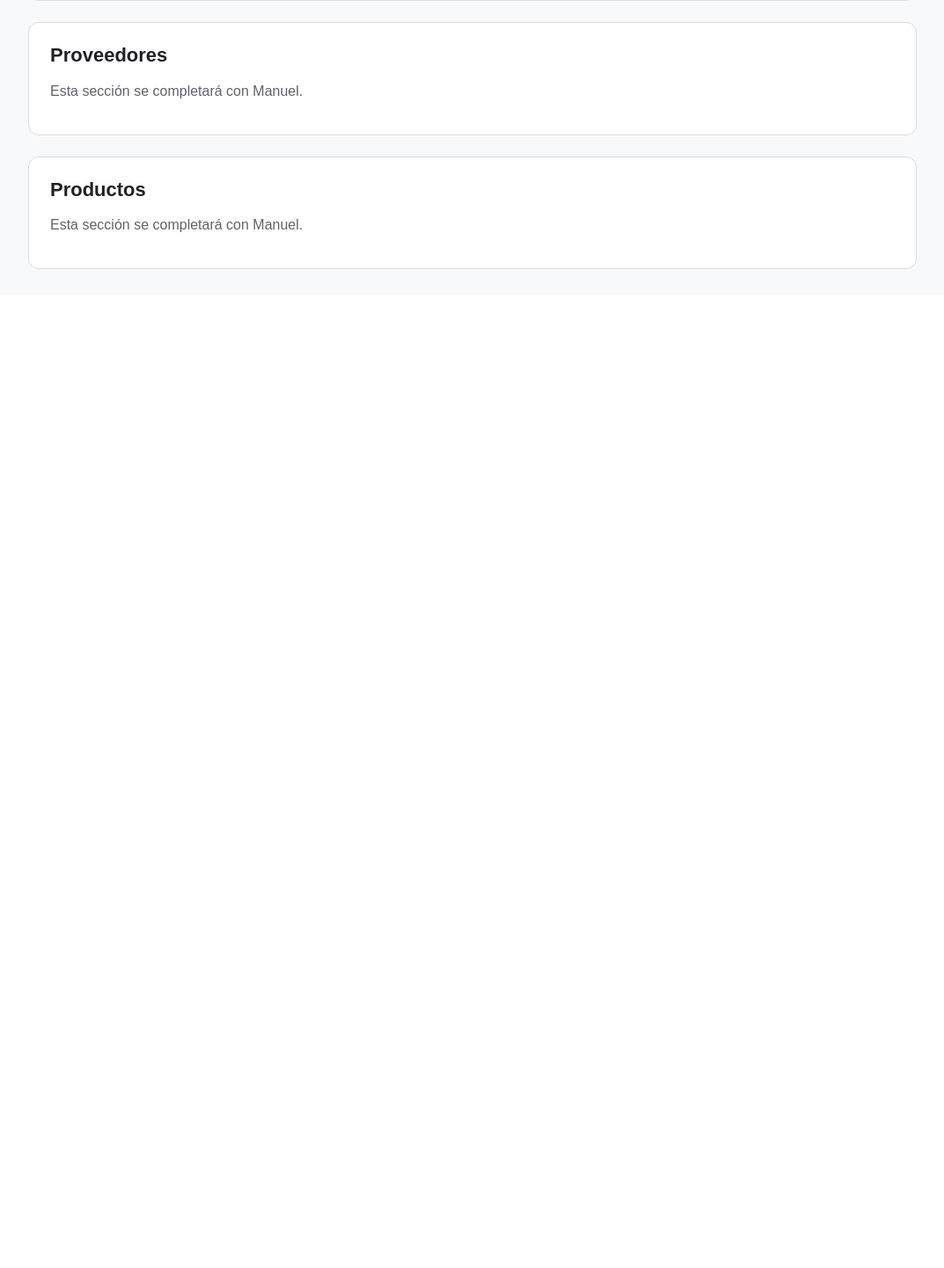
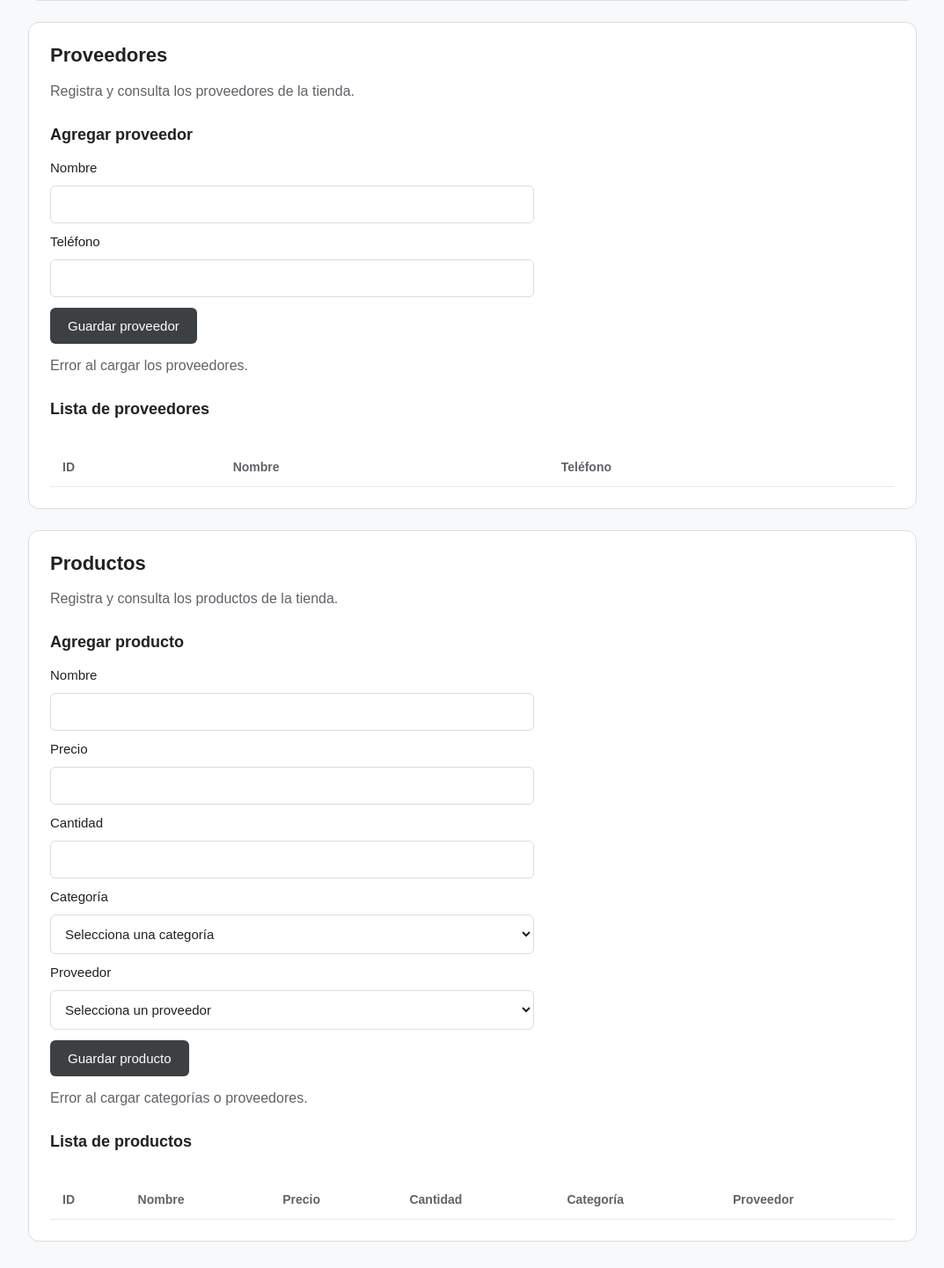
Before and after one commit to Michael5006/TiendaDjango, a Django app: page / in a window 1280 px wide. Shown: the part 825-2267 px from the top of the page at 88% size, without its empty margins (103-1176 px from the left). Before the commit the page ends 1131 px from the top, so only its background shows below. Run offline with Django 5.2, Linux system fonts and the light colour scheme; tables that the repository leaves empty hold one stand-in row (values such as "Sample post"); lists and menus that the app fills with data are empty.

Commit message:
Implementar frontend GET y POST de proveedores y productos

```diff
--- /dev/null
+++ b/static/js/productos.js
@@ -0,0 +1,140 @@
+
+async function cargarProductos() {
+    const tabla = document.getElementById('tabla-productos');
+    const mensaje = document.getElementById('mensaje-productos');
+
+    try {
+        const respuesta = await fetch('/api/productos/');
+
+        if (!respuesta.ok) {
+            throw new Error('Error al consultar productos');
+        }
+
+        const productos = await respuesta.json();
+
+        tabla.innerHTML = '';
+
+        if (productos.length === 0) {
+            const fila = tabla.insertRow();
+            const celda = fila.insertCell();
+
+            celda.colSpan = 6;
+            celda.textContent = 'No hay productos registrados.';
+            return;
+        }
+
+        productos.forEach(producto => {
+            const fila = tabla.insertRow();
+
+            fila.insertCell().textContent = producto.id;
+            fila.insertCell().textContent = producto.nombre;
+            fila.insertCell().textContent = producto.precio;
+            fila.insertCell().textContent = producto.cantidad;
+            fila.insertCell().textContent = producto.categoria;
+            fila.insertCell().textContent = producto.proveedor;
+        });
+
+    } catch (error) {
+        mensaje.textContent = 'Error al cargar los productos.';
+        console.error(error);
+    }
+}
+
+cargarProductos();
+
+
+async function cargarOpcionesProducto() {
+    const selectCategoria = document.getElementById('categoria-producto');
+    const selectProveedor = document.getElementById('proveedor-producto');
+    const mensaje = document.getElementById('mensaje-productos');
+
+    try {
+        // Consultar las categorías
+        const respuestaCategorias = await fetch('/api/categorias/');
+
+        if (!respuestaCategorias.ok) {
+            throw new Error('Error al consultar categorías');
+        }
+
+        const categorias = await respuestaCategorias.json();
+
+        categorias.forEach(categoria => {
+            const opcion = document.createElement('option');
+            opcion.value = categoria.id;
+            opcion.textContent = categoria.nombre;
+
+            selectCategoria.appendChild(opcion);
+        });
+
+        // Consultar los proveedores
+        const respuestaProveedores = await fetch('/api/proveedores/');
+
+        if (!respuestaProveedores.ok) {
+            throw new Error('Error al consultar proveedores');
+        }
+
+        const proveedores = await respuestaProveedores.json();
+
+        proveedores.forEach(proveedor => {
+            const opcion = document.createElement('option');
+            opcion.value = proveedor.id;
+            opcion.textContent = proveedor.nombre;
+
+            selectProveedor.appendChild(opcion);
+        });
+
+    } catch (error) {
+        mensaje.textContent = 'Error al cargar categorías o proveedores.';
+        console.error(error);
+    }
+}
+
+cargarOpcionesProducto();
+
+
+const formularioProductos = document.getElementById('form-productos');
+
+formularioProductos.addEventListener('submit', async function(evento) {
+    evento.preventDefault();
+
+    const nombre = document.getElementById('nombre-producto').value;
+    const precio = document.getElementById('precio-producto').value;
+    const cantidad = document.getElementById('cantidad-producto').value;
+    const categoria = document.getElementById('categoria-producto').value;
+    const proveedor = document.getElementById('proveedor-producto').value;
+    const mensaje = document.getElementById('mensaje-productos');
+
+    const token = formularioProductos.querySelector('[name=csrfmiddlewaretoken]').value;
+
+    try {
+        const respuesta = await fetch('/api/productos/', {
+            method: 'POST',
+            headers: {
+                'Content-Type': 'application/json',
+                'X-CSRFToken': token
+            },
+            body: JSON.stringify({
+                nombre: nombre,
+                precio: precio,
+                cantidad: Number(cantidad),
+                categoria: Number(categoria),
+                proveedor: Number(proveedor)
+            })
+        });
+
+        if (!respuesta.ok) {
+            const errores = await respuesta.json();
+            console.error('Errores de la API:', errores);
+            throw new Error('No se pudo guardar el producto');
+        }
+
+        mensaje.textContent = 'Producto guardado correctamente.';
+        formularioProductos.reset();
+
+        await cargarProductos();
+
+    } catch (error) {
+        mensaje.textContent = 'Error al guardar el producto.';
+        console.error(error);
+    }
+});
--- /dev/null
+++ b/static/js/proveedores.js
@@ -0,0 +1,80 @@
+
+async function cargarProveedores() {
+    const tabla = document.getElementById('tabla-proveedores');
+    const mensaje = document.getElementById('mensaje-proveedores');
+
+    try {
+        const respuesta = await fetch('/api/proveedores/');
+
+        if (!respuesta.ok) {
+            throw new Error('Error al consultar proveedores');
+        }
+
+        const proveedores = await respuesta.json();
+
+        tabla.innerHTML = '';
+
+        if (proveedores.length === 0) {
+            const fila = tabla.insertRow();
+            const celda = fila.insertCell();
+
+            celda.colSpan = 3;
+            celda.textContent = 'No hay proveedores registrados.';
+            return;
+        }
+
+        proveedores.forEach(proveedor => {
+            const fila = tabla.insertRow();
+
+            fila.insertCell().textContent = proveedor.id;
+            fila.insertCell().textContent = proveedor.nombre;
+            fila.insertCell().textContent = proveedor.telefono;
+        });
+
+    } catch (error) {
+        mensaje.textContent = 'Error al cargar los proveedores.';
+        console.error(error);
+    }
+}
+
+cargarProveedores();
+
+
+const formularioProveedores = document.getElementById('form-proveedores');
+
+formularioProveedores.addEventListener('submit', async function(evento) {
+    evento.preventDefault();
+
+    const nombre = document.getElementById('nombre-proveedor').value;
+    const telefono = document.getElementById('telefono-proveedor').value;
+    const mensaje = document.getElementById('mensaje-proveedores');
+
+    const token = formularioProveedores.querySelector('[name=csrfmiddlewaretoken]').value;
+
+    try {
+        const respuesta = await fetch('/api/proveedores/', {
+            method: 'POST',
+            headers: {
+                'Content-Type': 'application/json',
+                'X-CSRFToken': token
+            },
+            body: JSON.stringify({
+                nombre: nombre,
+                telefono: telefono
+            })
+        });
+
+        if (!respuesta.ok) {
+            throw new Error('No se pudo guardar el proveedor');
+        }
+
+        mensaje.textContent = 'Proveedor guardado correctamente.';
+        formularioProveedores.reset();
+
+        await cargarProveedores();
+
+    } catch (error) {
+        mensaje.textContent = 'Error al guardar el proveedor.';
+        console.error(error);
+    }
+});
--- a/templates/index.html
+++ b/templates/index.html
@@ -69,19 +69,108 @@
             </div>
         </section>
 
-        <!-- Sección de Manuel -->
+
+<!-- Proveedores -->
 <section id="proveedores" class="tarjeta seccion">
     <h2>Proveedores</h2>
-            <p>Esta sección se completará con Manuel.</p>
+    <p>Registra y consulta los proveedores de la tienda.</p>
+
+    <h3>Agregar proveedor</h3>
+
+    <form id="form-proveedores" class="formulario">
+        {% csrf_token %}
+
+        <label for="nombre-proveedor">Nombre</label>
+        <input type="text" id="nombre-proveedor"
+               maxlength="100" required>
+
+        <label for="telefono-proveedor">Teléfono</label>
+        <input type="text" id="telefono-proveedor"
+               maxlength="20" required>
+
+        <button type="submit">Guardar proveedor</button>
+    </form>
+
+    <p id="mensaje-proveedores" role="status"></p>
+
+    <h3>Lista de proveedores</h3>
+
+    <div class="tabla-contenedor">
+        <table>
+            <thead>
+                <tr>
+                    <th>ID</th>
+                    <th>Nombre</th>
+                    <th>Teléfono</th>
+                </tr>
+            </thead>
+            <tbody id="tabla-proveedores"></tbody>
+        </table>
+    </div>
 </section>
 
-        <!-- Sección de Manuel -->
+
+
+<!-- Productos -->
 <section id="productos" class="tarjeta seccion">
     <h2>Productos</h2>
-            <p>Esta sección se completará con Manuel.</p>
+    <p>Registra y consulta los productos de la tienda.</p>
+
+    <h3>Agregar producto</h3>
+
+    <form id="form-productos" class="formulario">
+        {% csrf_token %}
+
+        <label for="nombre-producto">Nombre</label>
+        <input type="text" id="nombre-producto"
+               maxlength="100" required>
+
+        <label for="precio-producto">Precio</label>
+        <input type="number" id="precio-producto"
+               min="0" step="0.01" required>
+
+        <label for="cantidad-producto">Cantidad</label>
+        <input type="number" id="cantidad-producto"
+               min="0" step="1" required>
+
+        <label for="categoria-producto">Categoría</label>
+        <select id="categoria-producto" required>
+            <option value="">Selecciona una categoría</option>
+        </select>
+
+        <label for="proveedor-producto">Proveedor</label>
+        <select id="proveedor-producto" required>
+            <option value="">Selecciona un proveedor</option>
+        </select>
+
+        <button type="submit">Guardar producto</button>
+    </form>
+
+    <p id="mensaje-productos" role="status"></p>
+
+    <h3>Lista de productos</h3>
+
+    <div class="tabla-contenedor">
+        <table>
+            <thead>
+                <tr>
+                    <th>ID</th>
+                    <th>Nombre</th>
+                    <th>Precio</th>
+                    <th>Cantidad</th>
+                    <th>Categoría</th>
+                    <th>Proveedor</th>
+                </tr>
+            </thead>
+            <tbody id="tabla-productos"></tbody>
+        </table>
+    </div>
 </section>
+
 
     </main>
     <script src="{% static 'js/categorias.js' %}"></script>
+    <script src="{% static 'js/proveedores.js' %}"></script>
+    <script src="{% static 'js/productos.js' %}"></script>
 </body>
 </html>
```
Lines whose indentation alone changed are shown as unchanged.
